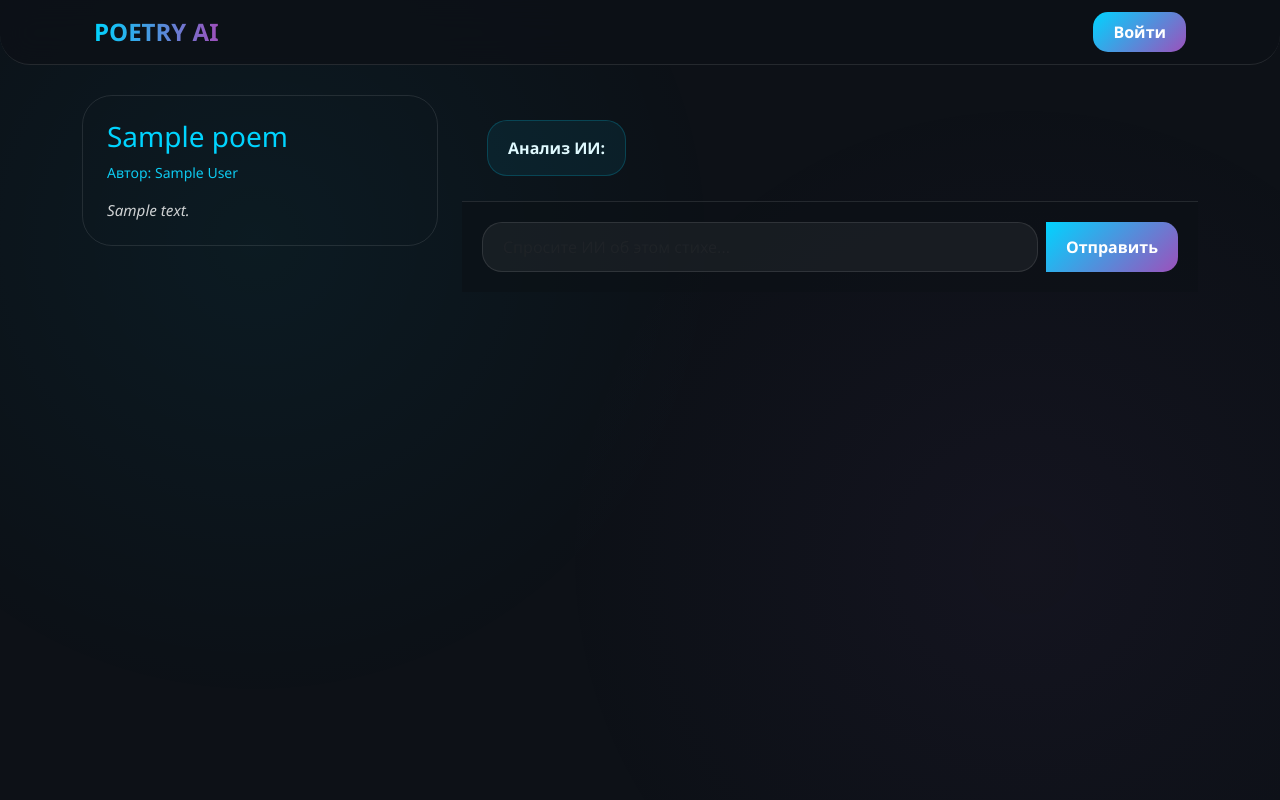
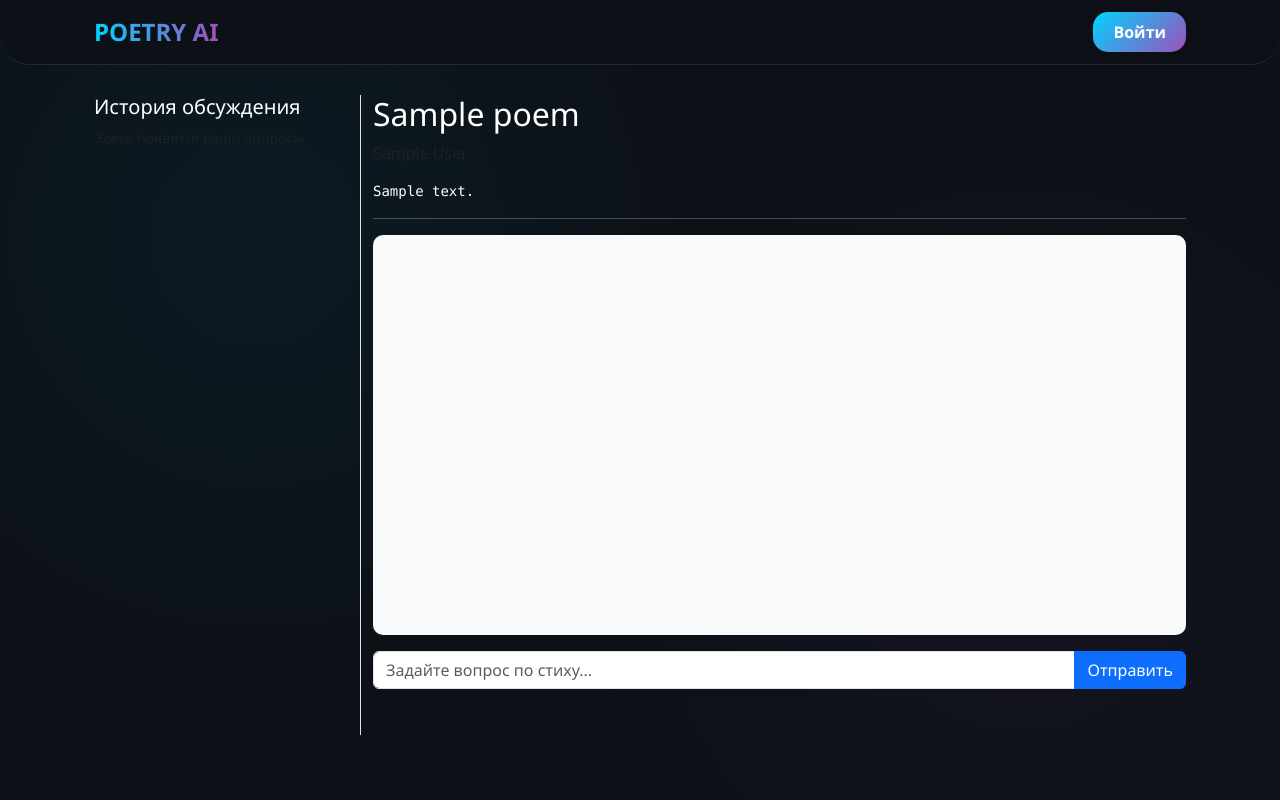
Before and after one commit to zynqff/ssalfatest, a FastAPI app: page /poem/1 in a window 1280 px wide. Run offline with FastAPI, Linux system fonts and the light colour scheme; tables that the repository leaves empty hold one stand-in row (values such as "Sample post"); parts of the project's set-up code (start-up, migrations or seed data) failed here and were passed over.

Commit message:
Update poem_detail.html

```diff
--- a/templates/poem_detail.html
+++ b/templates/poem_detail.html
@@ -1,83 +1,68 @@
 {% extends "base.html" %}
-
-{% block title %}{{ poem.title }} | Анализ ИИ{% endblock %}
-
-{% block extra_style %}
-<style>
-    .chat-container { height: 65vh; display: flex; flex-direction: column; background: rgba(255,255,255,0.02); border: 1px solid var(--border); border-radius: 30px; overflow: hidden; }
-    .chat-messages { flex-grow: 1; overflow-y: auto; padding: 25px; display: flex; flex-direction: column; gap: 15px; }
-    .msg { padding: 15px 20px; border-radius: 20px; max-width: 85%; line-height: 1.5; }
-    .ai-msg { background: rgba(0, 212, 255, 0.07); border: 1px solid rgba(0, 212, 255, 0.2); align-self: flex-start; color: #e0faff; }
-    .user-msg { background: linear-gradient(135deg, var(--accent), var(--secondary)); align-self: flex-end; color: white; box-shadow: 0 5px 15px rgba(0,0,0,0.2); }
-    .chat-input-area { padding: 20px; background: rgba(13,17,23,0.6); border-top: 1px solid var(--border); }
-    .custom-input { background: rgba(255,255,255,0.05) !important; border: 1px solid var(--border) !important; color: white !important; border-radius: 20px !important; padding: 12px 20px !important; }
-</style>
-{% endblock %}
-
 {% block content %}
+<div class="container-fluid mt-4">
     <div class="row">
-    <div class="col-lg-4 mb-4">
-        <div class="p-4" style="background: var(--glass); border: 1px solid var(--border); border-radius: 30px;">
-            <h3 style="color: var(--accent);">{{ poem.title }}</h3>
-            <p class="text-info small mb-3">Автор: {{ poem.author }}</p>
-            <div style="white-space: pre-wrap; font-style: italic; opacity: 0.8; font-size: 0.95rem;">{{ poem.content }}</div>
+        <div class="col-md-3 border-end" style="height: 80vh; overflow-y: auto;">
+            <h5>История обсуждения</h5>
+            <div class="list-group list-group-flush">
+                {% for msg in chat_history if msg.role == 'user' %}
+                    <div class="list-group-item list-group-item-action small text-truncate">
+                        {{ msg.content }}
+                    </div>
+                {% else %}
+                    <p class="text-muted small">Здесь появятся ваши вопросы</p>
+                {% endfor %}
             </div>
         </div>
 
-    <div class="col-lg-8">
-        <div class="chat-container">
-            <div class="chat-messages" id="chat-box">
-                <div class="msg ai-msg">
-                    <strong>Анализ ИИ:</strong><br>
-                    {{ ai_analysis }}
+        <div class="col-md-9">
+            <h2>{{ poem.title }}</h2>
+            <p class="text-muted">{{ poem.author }}</p>
+            <pre class="poem-text" style="white-space: pre-wrap;">{{ poem.content }}</pre>
+
+            <hr>
+
+            <div id="chat-window" class="mb-3" style="height: 400px; overflow-y: auto; background: #f8f9fa; padding: 15px; border-radius: 10px;">
+                {% for msg in chat_history %}
+                    <div class="mb-2 {{ 'text-end' if msg.role == 'user' else '' }}">
+                        <span class="badge {{ 'bg-primary' if msg.role == 'user' else 'bg-secondary' }}">
+                            {{ 'Вы' if msg.role == 'user' else 'ИИ' }}
+                        </span>
+                        <div class="p-2 d-inline-block rounded {{ 'bg-light border' if msg.role == 'user' else 'bg-white shadow-sm' }}" style="max-width: 80%;">
+                            {{ msg.content }}
                         </div>
                     </div>
+                {% endfor %}
+            </div>
 
-            <div class="chat-input-area">
-                <div class="input-group">
-                    <input type="text" id="user-question" class="form-control custom-input" placeholder="Спросите ИИ об этом стихе...">
-                    <button class="btn-custom ms-2" onclick="sendQuestion()">Отправить</button>
+            <div class="input-group mb-3">
+                <input type="text" id="user-question" class="form-control" placeholder="Задайте вопрос по стиху...">
+                <button class="btn btn-primary" onclick="askAI()">Отправить</button>
             </div>
         </div>
     </div>
 </div>
-</div>
-{% endblock %}
 
-{% block extra_script %}
 <script>
-    async function sendQuestion() {
-        const input = document.getElementById('user-question');
-        const chatBox = document.getElementById('chat-box');
-        const question = input.value.trim();
+async def askAI() {
+    const question = document.getElementById('user-question').value;
+    const chatWindow = document.getElementById('chat-window');
 
-        if (!question) return;
+    // Добавляем сообщение пользователя визуально
+    chatWindow.innerHTML += `<div class="text-end mb-2"><span class="badge bg-primary">Вы</span><div class="p-2 d-inline-block bg-light border rounded">${question}</div></div>`;
+    document.getElementById('user-question').value = '';
 
-        // 1. Отображаем вопрос пользователя
-        chatBox.innerHTML += `<div class="msg user-msg">${question}</div>`;
-        input.value = '';
-        chatBox.scrollTo(0, chatBox.scrollHeight);
-
-        // 2. Отправляем запрос на сервер
-        try {
     const response = await fetch('/ai-ask', {
         method: 'POST',
         headers: {'Content-Type': 'application/json'},
-                body: JSON.stringify({ "question": question, "poem_id": {{ poem.id }} })
+        body: JSON.stringify({question: question, poem_id: {{ poem.id }}})
     });
+
     const data = await response.json();
 
-            // 3. Отображаем ответ ИИ
-            chatBox.innerHTML += `<div class="msg ai-msg"><strong>Groq AI:</strong><br>${data.answer}</div>`;
-            chatBox.scrollTo(0, chatBox.scrollHeight);
-        } catch (e) {
-            chatBox.innerHTML += `<div class="msg ai-msg text-danger">Ошибка связи с сервером.</div>`;
+    // Добавляем ответ ИИ
+    chatWindow.innerHTML += `<div class="mb-2"><span class="badge bg-secondary">ИИ</span><div class="p-2 d-inline-block bg-white shadow-sm rounded">${data.answer}</div></div>`;
+    chatWindow.scrollTop = chatWindow.scrollHeight;
 }
-    }
-
-    // Отправка по нажатию Enter
-    document.getElementById('user-question').addEventListener('keypress', function (e) {
-        if (e.key === 'Enter') sendQuestion();
-    });
 </script>
 {% endblock %}
```
Lines whose indentation alone changed are shown as unchanged.
